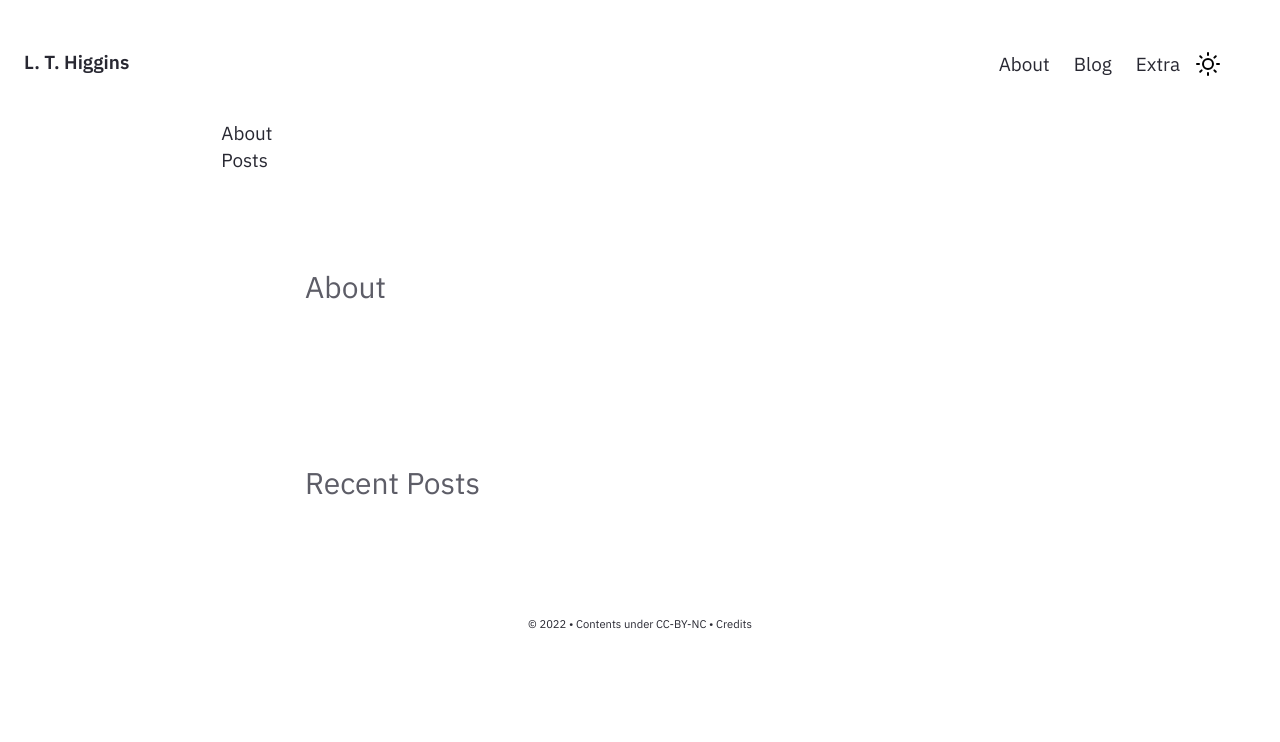
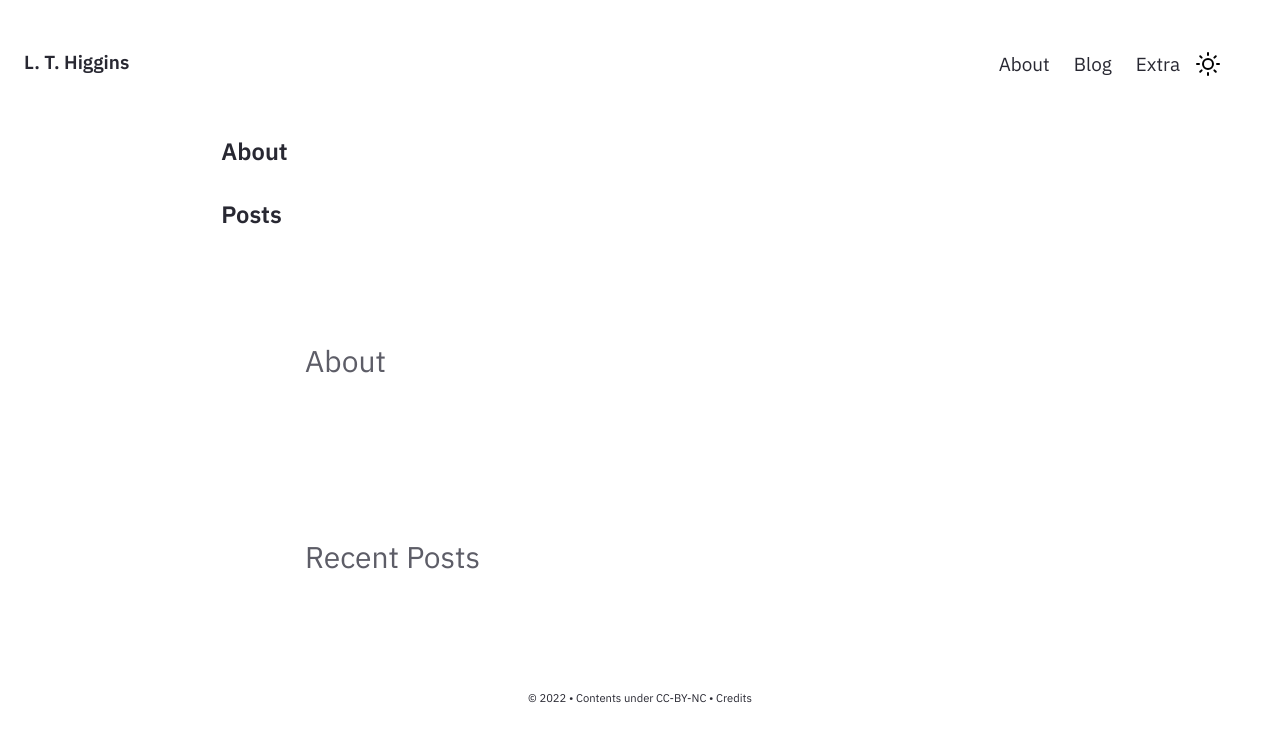
Before and after one commit to Luke-T-Higgins/blog, a Jekyll site: the page built from pages/index.md, in a window 1280 px wide. Shown: the top 742 px of the page. Built offline with Jekyll 4.4.1, drawn with Linux system fonts in a browser that asks for light colours.

```diff
--- a/_includes/Homepage.html
+++ b/_includes/Homepage.html
@@ -1,9 +1,9 @@
 <section class="container">
     <div class="left half">
-        About
+        <h4> About </h4>
     </div>
     <div class="right half">
-        Posts
+        <h4> Posts </h4>
     </div>
 </section>
 
```
